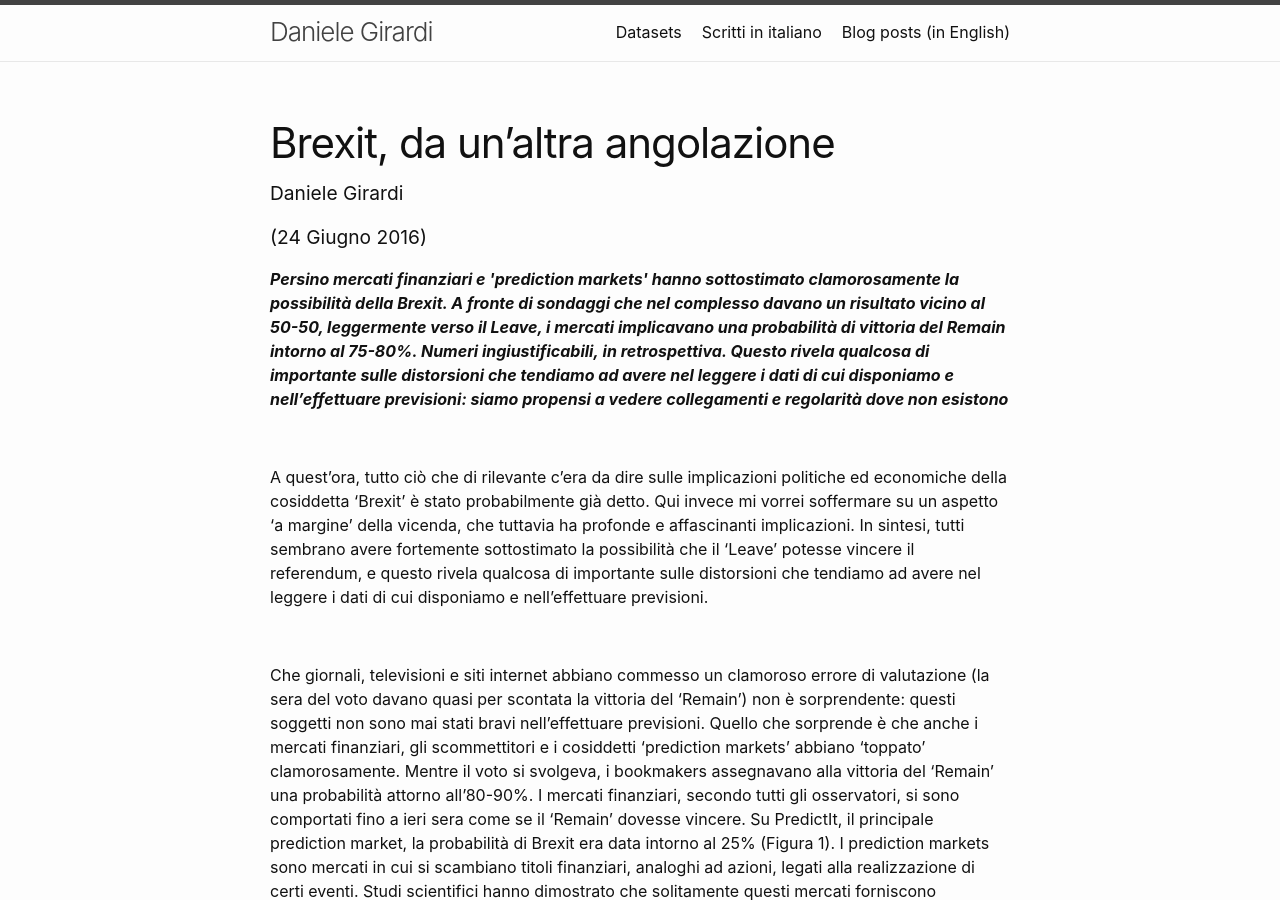
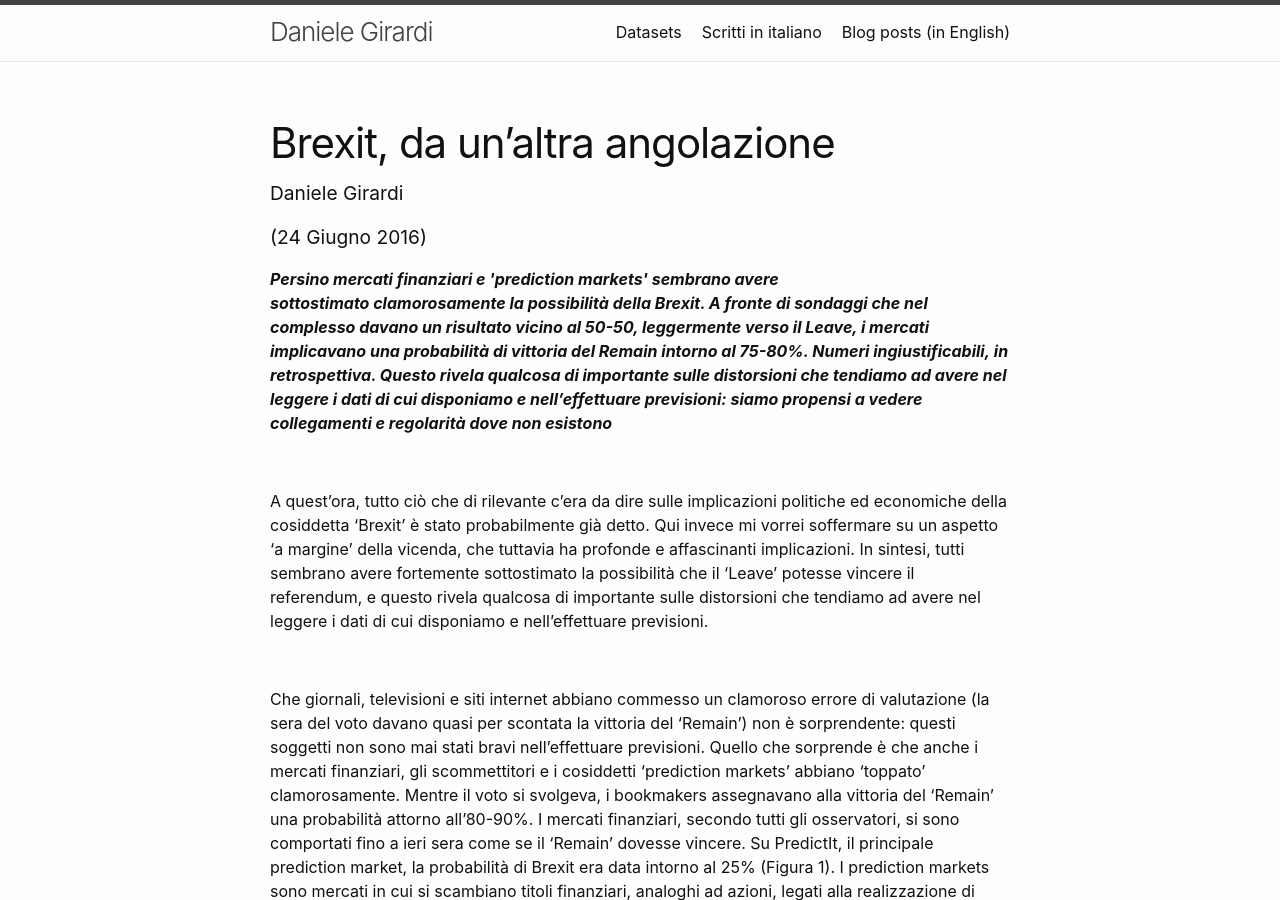
Before and after one commit to danielegirardi/danielegirardi.github.io, a Jekyll site: the page built from posts/brexitpost.md, in a window 1280 px wide and 900 px high. Built offline with Jekyll 4.4.1, drawn with Linux system fonts in a browser that asks for light colours; our own code applies the rules of GitHub Pages for plain Markdown files.

Commit message:
Update brexitpost.md

```diff
--- a/posts/brexitpost.md
+++ b/posts/brexitpost.md
@@ -36,7 +36,7 @@
 <p>(24 Giugno 2016)</p>
 </span>
 
-<p><em><strong>Persino mercati finanziari e 'prediction markets' hanno sottostimato clamorosamente la possibilità della Brexit. A fronte di sondaggi che nel complesso davano un risultato vicino al 50-50, leggermente verso il Leave, i mercati implicavano una probabilità di vittoria del Remain intorno al 75-80%. Numeri ingiustificabili, in retrospettiva. Questo rivela qualcosa di importante sulle distorsioni che tendiamo ad avere nel leggere i dati di cui disponiamo e nell’effettuare previsioni: siamo propensi a vedere collegamenti e regolarità dove non esistono</strong></em></p>
+<p><em><strong>Persino mercati finanziari e 'prediction markets' sembrano avere sottostimato clamorosamente la possibilità della Brexit. A fronte di sondaggi che nel complesso davano un risultato vicino al 50-50, leggermente verso il Leave, i mercati implicavano una probabilità di vittoria del Remain intorno al 75-80%. Numeri ingiustificabili, in retrospettiva. Questo rivela qualcosa di importante sulle distorsioni che tendiamo ad avere nel leggere i dati di cui disponiamo e nell’effettuare previsioni: siamo propensi a vedere collegamenti e regolarità dove non esistono</strong></em></p>
 <p> </p>
 <p>A quest’ora, tutto ciò che di rilevante c’era da dire sulle implicazioni politiche ed economiche della cosiddetta ‘Brexit’ è stato probabilmente già detto. Qui invece mi vorrei soffermare su un aspetto ‘a margine’ della vicenda, che tuttavia ha profonde e affascinanti implicazioni. In sintesi, tutti sembrano avere fortemente sottostimato la possibilità che il ‘Leave’ potesse vincere il referendum, e questo rivela qualcosa di importante sulle distorsioni che tendiamo ad avere nel leggere i dati di cui disponiamo e nell’effettuare previsioni.</p>
 <p> </p>
```
